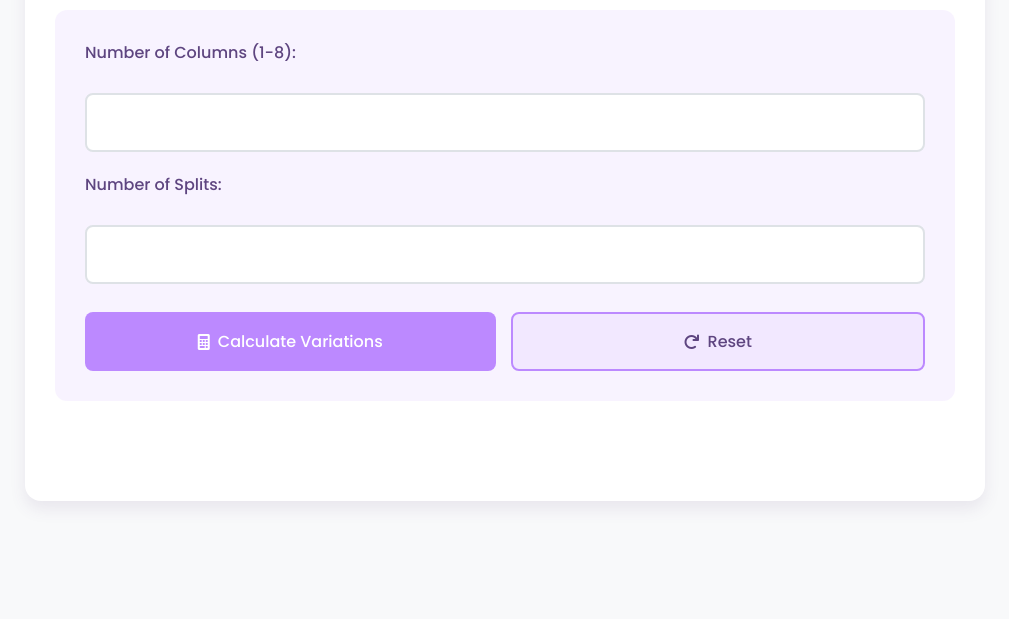
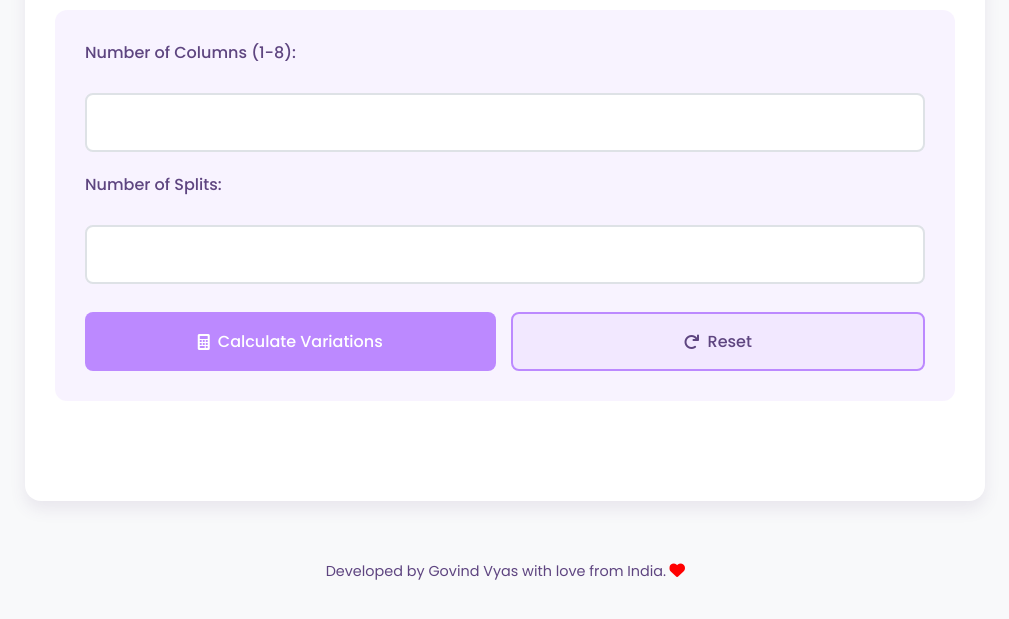
Before and after one commit to GovindVyas/column-variation-calculator, a plain HTML site: page src/index.html in a window 1280 px wide. Shown: the part 149-768 px from the top of the page, without its empty margins (135-1144 px from the left). Drawn offline with Linux system fonts and the light colour scheme.

Commit message:
fix: Update footer

```diff
--- a/src/css/main.css
+++ b/src/css/main.css
@@ -22,3 +22,27 @@
         padding: var(--spacing-lg);
     }
 }
+
+/* Footer */
+.footer {
+    text-align: center;
+    padding: 20px;
+    margin-top: 40px;
+    font-family: 'Poppins', sans-serif;
+    color: var(--secondary-color);
+}
+
+.footer p {
+    margin: 0;
+    font-size: 0.9rem;
+}
+
+.footer .fa-heart {
+    animation: heartbeat 1.5s ease infinite;
+}
+
+@keyframes heartbeat {
+    0% { transform: scale(1); }
+    50% { transform: scale(1.1); }
+    100% { transform: scale(1); }
+}
--- a/src/index.html
+++ b/src/index.html
@@ -51,6 +51,10 @@
         </div>
     </div>
 
+    <footer class="footer">
+        <p>Developed by Govind Vyas with love from India. <i class="fas fa-heart" style="color: #ff0000;"></i></p>
+    </footer>
+
     <script type="module" src="./js/main.js"></script>
 </body>
 </html>
```
